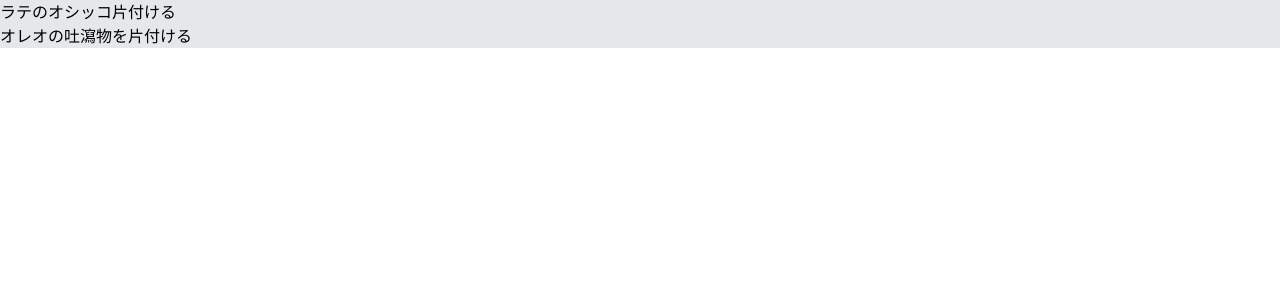
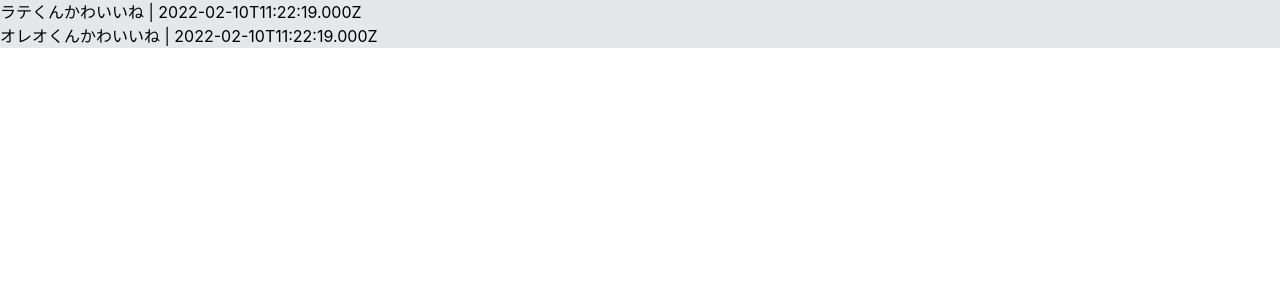
Before and after one commit to kote2kote/max-next-ts_practice, a Next.js app: page / in a window 1280 px wide. Shown: the top 300 px of the page. Built offline with nearby package versions, Linux system fonts and the light colour scheme.

Commit message:
409.models/todoでclass Todoを追加

```diff
--- a/components/Todos.tsx
+++ b/components/Todos.tsx
@@ -1,5 +1,7 @@
 import React from 'react';
 // import { FC } from "react"
+
+import Todo from '../models/todo'; // class Todoの追加
 
 // type Todos
 // ----------------------------------------- //
@@ -7,11 +9,17 @@ import React from 'react';
 // <Todos items={["A", "B", "C"]} />のように記述してitems: string[]リストを受け取り
 // リスト表示する
 
-const Todos: React.FC<{ items: string[] }> = (props) => {
+// const Todos: React.FC<{ items: string[] }> = (props) => {
+
+const Todos: React.FC<{ items: Todo[] }> = (props) => {
+  // class Todoの追加による変更
   return (
     <ul>
       {props.items.map((item) => (
-        <li key={item}>{item}</li>
+        // <li key={item}>{item}</li> // class Todoの追加による変更
+        <li key={item.id}>
+          {item.text} | {item.id}
+        </li>
       ))}
     </ul>
   );
--- /dev/null
+++ b/models/todo.ts
@@ -0,0 +1,10 @@
+class Todo {
+  id: string;
+  text: string;
+
+  constructor(todoText: string) {
+    this.text = todoText;
+    this.id = new Date().toISOString();
+  }
+}
+export default Todo;
--- a/pages/index.tsx
+++ b/pages/index.tsx
@@ -1,9 +1,16 @@
 // import HelloWorld from '@components/hello-world';
 import Todos from '@components/Todos';
+import Todo from '../models/todo';
 const Index = () => {
+  const todos = [
+    new Todo('ラテくんかわいいね'),
+    new Todo('オレオくんかわいいね'),
+  ];
+
   return (
     <div className="bg-gray-200">
-      <Todos items={['ラテのオシッコ片付ける', 'オレオの吐瀉物を片付ける']} />
+      {/* <Todos items={['ラテのオシッコ片付ける', 'オレオの吐瀉物を片付ける']} /> */}
+      <Todos items={todos} />
     </div>
   );
 };
```
